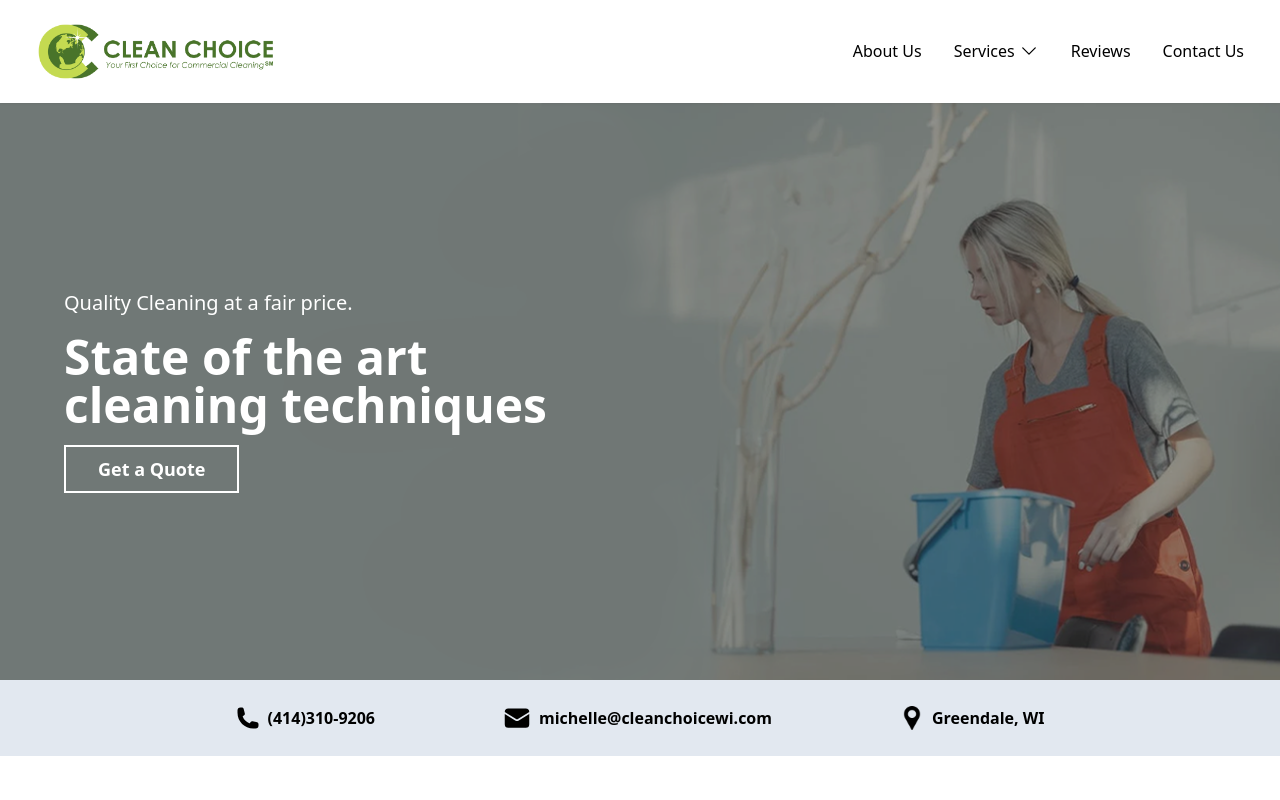
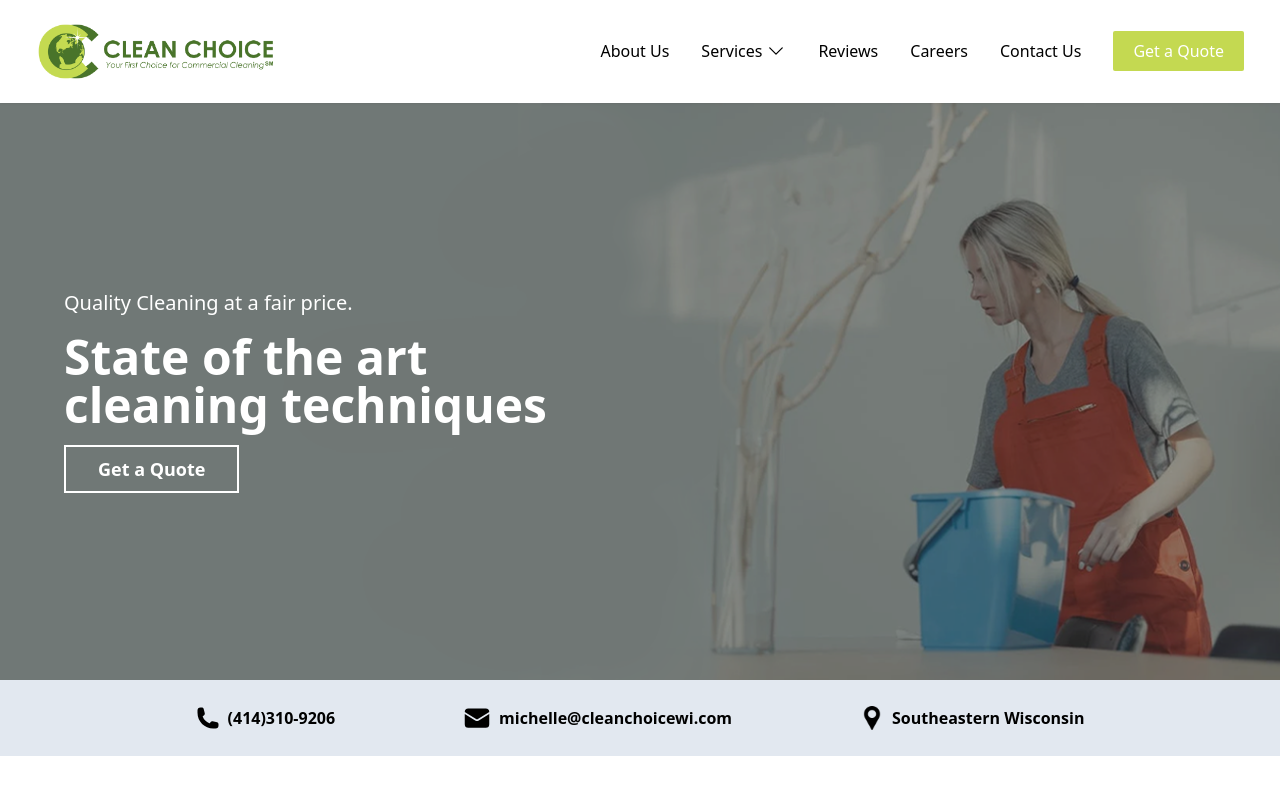
Before and after one commit to Clean-Choice-Website/clean-choice, a React (Vite) app: page / in a window 1280 px wide. Shown: the top 800 px of the page. Built offline with nearby package versions, Linux system fonts and the light colour scheme.

Commit message:
created modal/navbar & homepage changes

```diff
--- a/package.json
+++ b/package.json
@@ -10,8 +10,10 @@
     "preview": "vite preview"
   },
   "dependencies": {
+    "emailjs-com": "^3.2.0",
     "react": "^18.2.0",
     "react-dom": "^18.2.0",
+    "react-icons": "^4.9.0",
     "react-router-dom": "^6.11.1"
   },
   "devDependencies": {
--- a/src/App.jsx
+++ b/src/App.jsx
@@ -1,21 +1,34 @@
 import "./App.css";
+import { useState } from "react";
 import HomePage from "./Homepage/HomePage";
 import Navbar from "./components/Navbar";
 import Footer from "./components/Footer";
 import AboutUs from "./AboutUs";
 import Services from "./Services";
 import { Routes, Route } from "react-router-dom";
+import ContactModal from "./components/ContactModal";
 
 function App() {
+  const [showModal, setShowModal] = useState(false);
+
+  const openModal = () => {
+    setShowModal(true);
+  };
+
+  const closeModal = () => {
+    setShowModal(false);
+  };
+
   return (
     <>
-      <Navbar />
+      <Navbar openModal={openModal} />
       <Routes>
-        <Route exact path="/" element={<HomePage />} />
+        <Route exact path="/" element={<HomePage openModal={openModal} />} />
         <Route exact path="/about" element={<AboutUs />} />
         <Route exact path="/services" element={<Services />} />
       </Routes>
       <Footer />
+      {showModal && <ContactModal closeModal={closeModal} />}
     </>
   );
 }
--- a/src/Homepage/HomePage.jsx
+++ b/src/Homepage/HomePage.jsx
@@ -1,12 +1,12 @@
-import HomePageHero from './HomePageHero';
-import HomePageAbout from './HomePageAbout';
-import HomePageServices from './HomePageServices';
-import HomePageTestimonials from './HomePageTestimonials';
+import HomePageHero from "./HomePageHero";
+import HomePageAbout from "./HomePageAbout";
+import HomePageServices from "./HomePageServices";
+import HomePageTestimonials from "./HomePageTestimonials";
 
-const HomePage = () => {
+const HomePage = ({ openModal }) => {
   return (
     <>
-      <HomePageHero />
+      <HomePageHero openModal={openModal} />
       <HomePageAbout />
       <HomePageServices />
       <HomePageTestimonials />
--- a/src/Homepage/HomePageHero.jsx
+++ b/src/Homepage/HomePageHero.jsx
@@ -1,55 +1,57 @@
-import heroImage from '../assets/hero_image.png';
-import heroImageLandscape from '../assets/hero_image-landscape.png';
-import { Link } from 'react-router-dom';
-import phone from '../assets/phone.svg';
-import email from '../assets/email.svg';
-import pin from '../assets/pin.png';
+import heroImage from "../assets/hero_image.png";
 
-const HomePageHero = () => {
+import heroImageLandscape from "../assets/hero_image-landscape.png";
+import phone from "../assets/phone.svg";
+import email from "../assets/email.svg";
+import pin from "../assets/pin.png";
+
+const HomePageHero = ({ openModal }) => {
   return (
     <>
       <main>
-        <section className='relative w-full'>
+        <section className="relative w-full">
           <img
-            className='block w-full brightness-[60%] sm:hidden'
+            className="block w-full brightness-[60%] sm:hidden"
             src={heroImage}
-            alt='Woman wiping down a table'
+            alt="Woman wiping down a table"
           />
           <img
-            className='hidden w-full brightness-50 sm:block sm:brightness-[60%]'
+            className="hidden w-full brightness-50 sm:block sm:brightness-[60%]"
             src={heroImageLandscape}
-            alt='Woman wiping down a table'
+            alt="Woman wiping down a table"
           />
           {/* Div of text that overlays hero image */}
-          <div className='absolute left-1/2 top-1/2 flex w-full -translate-x-1/2 -translate-y-1/2 flex-col gap-4 text-center text-white sm:left-0 sm:mx-16 sm:w-auto sm:-translate-x-0 sm:text-left'>
-            <h2 className='text-xl font-light'>
+          <div className="absolute left-1/2 top-1/2 flex w-full -translate-x-1/2 -translate-y-1/2 flex-col gap-4 text-center text-white sm:left-0 sm:mx-16 sm:w-auto sm:-translate-x-0 sm:text-left">
+            <h2 className="text-xl font-light">
               Quality Cleaning at a fair price.
             </h2>
-            <h1 className='text-3xl font-bold sm:text-5xl'>
+            <h1 className="text-3xl font-bold sm:text-5xl">
               State of the art <br /> cleaning techniques
             </h1>
-            <Link>
-              <div className='flex justify-center sm:block'>
-                <p className='mx-auto inline-block border-2 border-white px-8 py-2 text-center text-lg font-bold'>
-                  Get a Quote
-                </p>
-              </div>
-            </Link>
+
+            <div className="flex justify-center sm:block">
+              <button
+                onClick={openModal}
+                className="mx-auto inline-block border-2 border-white px-8 py-2 text-center text-lg font-bold"
+              >
+                Get a Quote
+              </button>
+            </div>
           </div>
         </section>
         {/* Contact info div */}
-        <div className='flex flex-col items-center justify-center gap-3 bg-slate-200 py-6 text-sm sm:flex-row sm:gap-7 md:gap-16 md:text-base lg:gap-32'>
-          <div className='flex items-center gap-2 font-bold'>
-            <img src={phone} alt='Phone icon' className='w-6' />
-            <a href='tel:4143109206'>(414)310-9206</a>
+        <div className="flex flex-col items-center justify-center gap-3 bg-slate-200 py-6 text-sm sm:flex-row sm:gap-7 md:gap-16 md:text-base lg:gap-32">
+          <div className="flex items-center gap-2 font-bold">
+            <img src={phone} alt="Phone icon" className="w-6" />
+            <a href="tel:4143109206">(414)310-9206</a>
           </div>
-          <div className='flex items-center gap-2 font-bold'>
-            <img src={email} alt='Email icon' className='w-7' />
+          <div className="flex items-center gap-2 font-bold">
+            <img src={email} alt="Email icon" className="w-7" />
             <p>michelle@cleanchoicewi.com</p>
           </div>
-          <div className='flex items-center gap-2 font-bold'>
-            <img src={pin} alt='Map pin icon' className='w-6' />
-            <p>Greendale, WI</p>
+          <div className="flex items-center gap-2 font-bold">
+            <img src={pin} alt="Map pin icon" className="w-6" />
+            <p>Southeastern Wisconsin</p>
           </div>
         </div>
       </main>
--- a/src/Homepage/HomePageTestimonials.jsx
+++ b/src/Homepage/HomePageTestimonials.jsx
@@ -5,14 +5,14 @@ import wavebg from "../assets/wavebg.png";
 const HomePageTestimonials = () => {
   return (
     <section className="relative">
-      <div className="absolute inset-0 z-0">
+      <div className="absolute inset-0 ">
         <img
           className="h-full w-full object-cover"
           src={wavebg}
           alt="Woman wiping down a table"
         />
       </div>
-      <div className="relative z-10 flex flex-col items-center gap-6 px-6 py-20 lg:flex-row-reverse lg:px-10">
+      <div className="relative flex flex-col items-center gap-6 px-6 py-20 lg:flex-row-reverse lg:px-10">
         <div className="flex flex-col gap-6 text-center lg:ml-6 lg:w-1/2 lg:items-start lg:px-6 lg:text-left">
           <h3 className="text-4xl font-bold lg:w-96 lg:text-5xl">
             Our Customers love what we do
--- /dev/null
+++ b/src/components/ContactModal.jsx
@@ -0,0 +1,111 @@
+import { useState, useEffect, useRef } from "react";
+import emailjs from "emailjs-com";
+
+function ContactModal({ closeModal }) {
+  const [formData, setFormData] = useState({
+    name: "",
+    email: "",
+    message: "",
+  });
+
+  const modalRef = useRef(null);
+
+  const handleChange = (e) => {
+    setFormData({ ...formData, [e.target.name]: e.target.value });
+  };
+
+  const handleSubmit = (e) => {
+    e.preventDefault();
+
+    // Replace "YOUR_SERVICE_ID", "YOUR_TEMPLATE_ID", and "YOUR_USER_ID" with your actual values
+    emailjs
+      .sendForm(
+        "service_ge8matn",
+        "template_nh0bluk",
+        e.target,
+        "bD-Rm5YFO4MwTl9Py"
+      )
+      .then(() => {
+        alert("Your message has been sent successfully!");
+        closeModal();
+      })
+      .catch((error) => {
+        console.error("Error sending message:", error);
+      });
+  };
+
+  const handleOutsideClick = (e) => {
+    if (modalRef.current && !modalRef.current.contains(e.target)) {
+      closeModal();
+    }
+  };
+
+  useEffect(() => {
+    document.addEventListener("mousedown", handleOutsideClick);
+
+    return () => {
+      document.removeEventListener("mousedown", handleOutsideClick);
+    };
+  }, [handleOutsideClick]);
+
+  return (
+    <div className="fixed left-0 top-0 z-40 flex h-full w-full items-center justify-center bg-black bg-opacity-50">
+      <div ref={modalRef} className="relative max-w-md rounded-lg bg-white p-7">
+        {/* <button
+          onClick={closeModal}
+          className="absolute right-5 top-5 rounded-full bg-gray-300 p-1 text-white hover:text-gray-700"
+        >
+          <FaTimes size={12} />
+        </button> */}
+
+        <h1 className="mb-1 mt-2 text-3xl font-bold">Get In Touch</h1>
+        <p className="mb-8">We are here for you! How can we help?</p>
+        <form onSubmit={handleSubmit} className="space-y-5">
+          <input
+            type="text"
+            name="name"
+            placeholder="Your Name"
+            value={formData.name}
+            onChange={handleChange}
+            required
+            className="w-full rounded-md border border-gray-300 p-2"
+          />
+          <input
+            type="email"
+            name="email"
+            placeholder="Your Email"
+            value={formData.email}
+            onChange={handleChange}
+            required
+            className="w-full rounded-md border border-gray-300 p-2"
+          />
+          <textarea
+            name="message"
+            placeholder="Your Message"
+            value={formData.message}
+            onChange={handleChange}
+            required
+            className="h-32 w-full rounded-md border border-gray-300 p-2"
+          ></textarea>
+          <div className="flex justify-start">
+            <button
+              type="submit"
+              className="mr-4 rounded-sm bg-logoGreen px-6 py-2 font-bold text-white hover:bg-logoGreenHover"
+            >
+              Send Message
+            </button>
+            <button
+              type="button"
+              onClick={closeModal}
+              className="mr-2 text-black"
+            >
+              Cancel
+            </button>
+          </div>
+        </form>
+      </div>
+    </div>
+  );
+}
+
+export default ContactModal;
--- a/src/components/MobileNavbar.jsx
+++ b/src/components/MobileNavbar.jsx
@@ -75,21 +75,21 @@ const MobileNavbar = ({ setShowMenu }) => {
               Contact
             </li>
           </Link>
+          <Link>
+            <div
+              onClick={() => setShowMenu(false)}
+              className="m-2 flex justify-center"
+            >
+              <p className="mb-3 w-full rounded border-2 border-white bg-logoGreen px-8 py-2 text-center text-lg font-bold text-white">
+                Get a Quote
+              </p>
+            </div>
+          </Link>
           <li className="flex justify-center gap-2 border-b border-gray-300 py-4 text-slate-500">
             <img src={phone} alt="Phone icon" className="w-6" />
             <a href="tel:4143109206">(414)310-9206</a>
           </li>
         </ul>
-        <Link>
-          <div
-            onClick={() => setShowMenu(false)}
-            className="m-2 flex justify-center"
-          >
-            <p className="mb-3 w-full rounded border-2 border-white bg-green-700 px-8 py-2 text-center text-lg font-bold text-white">
-              Get a Quote
-            </p>
-          </div>
-        </Link>
       </div>
     </div>
   );
--- a/src/components/Navbar.jsx
+++ b/src/components/Navbar.jsx
@@ -5,23 +5,21 @@ import { Link } from "react-router-dom";
 import ServicesDropDown from "./ServicesDropDown";
 import { useState } from "react";
 import MobileNavbar from "./MobileNavbar";
-// import logoNoText from "../assets/logo-no-text.png";
 import clearchoicevertical from "../assets/cleanchoicevertical.png";
 
-function Navbar() {
+function Navbar({ openModal }) {
   const [showServices, setShowServices] = useState(false);
   const [showMenu, setShowMenu] = useState(false);
 
   return (
-    <header className="sticky top-0 z-50 bg-white drop-shadow-sm">
+    <header className="sticky top-0 z-20 bg-white drop-shadow-sm">
       <nav className="top-0 z-10 flex items-center justify-between px-9 py-6">
         <Link to="/">
           <div className="flex items-center gap-2">
             <img
               src={clearchoicevertical}
               alt="Clean Choice logo"
-              className="w-60
-            "
+              className="w-60"
             />
             {/*    */}
           </div>
@@ -34,27 +32,35 @@ function Navbar() {
           <img src={menuIcon} alt="menu dropdown icon" className="w-10" />
         </button>
         {/* Nav links */}
-        <div className="hidden md:block">
-          <ul className="flex gap-8">
+        <div className="ml-auto hidden items-center gap-8 md:flex">
           <Link to="/about">
-              <li>About Us</li>
+            <li className="list-none font-medium">About Us</li>
           </Link>
           <div
             className="relative flex items-center gap-1"
             onMouseEnter={() => setShowServices(true)}
             onMouseLeave={() => setShowServices(false)}
           >
-              <li>Services</li>
+            <li className="list-none font-medium">Services</li>
             <img src={downArrow} alt="Down Arrow" className="w-5" />
             {showServices && <ServicesDropDown />}
           </div>
           <Link to="/reviews">
-              <li>Reviews</li>
+            <li className="list-none font-medium">Reviews</li>
           </Link>
-            <Link to="/contact">
-              <li>Contact Us</li>
+          <Link to="/careers">
+            <li className="list-none font-medium">Careers</li>
           </Link>
-          </ul>
+          <button onClick={openModal}>
+            <li className="list-none font-medium">Contact Us</li>
+          </button>
+
+          <button
+            onClick={openModal}
+            className="rounded-sm bg-logoGreen  p-2 px-5 font-medium text-white hover:bg-logoGreenHover"
+          >
+            Get a Quote
+          </button>
         </div>
       </nav>
       {/* Mobile Nav */}
--- a/tailwind.config.js
+++ b/tailwind.config.js
@@ -5,6 +5,7 @@ export default {
     extend: {
       colors: {
         logoGreen: "#c4d951",
+        logoGreenHover: "#b0c348",
       },
     },
   },
```
Also changed, not shown: src/Homepage/HomePageAbout.jsx (+15 -15 lines), Careers.jsx (added), 1 other file (tests, documents, lock files or other folders). Lines whose indentation alone changed are shown as unchanged.
